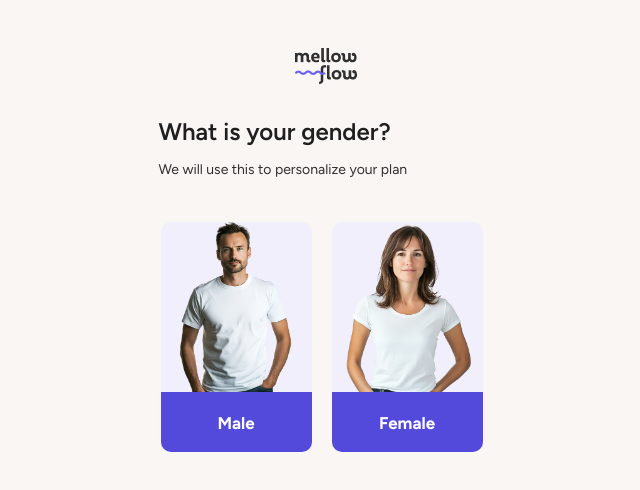
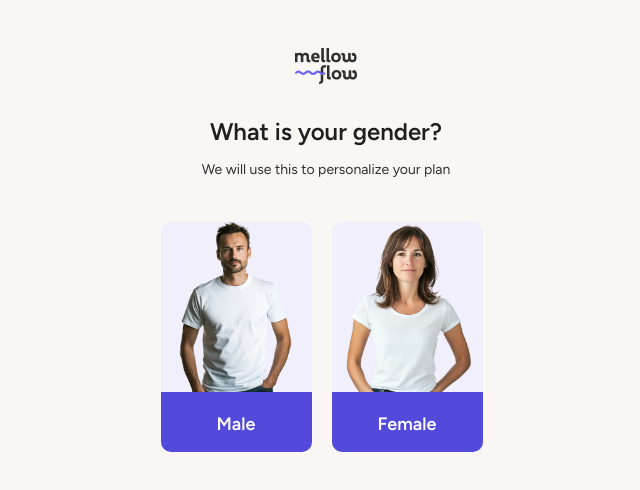
Before and after one commit to Viktorija-Sta/netzet-quiz, a Next.js app: page / in a window 1280 px wide. Shown: the top 490 px of the page, without its empty margins (314-954 px from the left). Built offline with nearby package versions, Linux system fonts and the light colour scheme.

Commit message:
Update LandingPage and QuizPage styling for improved layout and typography

```diff
--- a/app/page.tsx
+++ b/app/page.tsx
@@ -27,10 +27,10 @@ export default function LandingPage() {
             />
         </div>
 
-        <h1 className="text-[24px] font-semibold text-[#1F1F1F] leading-tight">
+        <h1 className="text-[24px] text-center font-semibold text-[#1F1F1F] leading-tight">
           What is your gender?
         </h1>
-        <p className="text-[14px] text-text-gray mt-3">
+        <p className="text-[14px] text-center text-[#303030] mt-3">
           We will use this to personalize your plan
         </p>
 
@@ -45,12 +45,12 @@ export default function LandingPage() {
                 <Image
                   src={`/${gender.toLowerCase()}.png`}
                   alt={gender}
-                  width={155}
-                  height={170}
+                  width={160}
+                  height={140}
                   className="object-cover"
                 />
               </div>
-              <div className="bg-primary-purple text-white text-[17px] font-bold py-3 text-center h-[64px] flex items-center justify-center">
+              <div className="bg-primary-purple text-white text-[18px] font-semibold py-3 text-center h-[64px] flex items-center justify-center">
                 {gender}
               </div>
             </button>
--- a/app/quiz/page.tsx
+++ b/app/quiz/page.tsx
@@ -53,7 +53,7 @@ export default function QuizPage() {
               <Image
                 src="/logo.png"
                 alt="Mellow Flow Logo"
-                width={62}
+                width={60}
                 height={36}
               />
             </div>
@@ -73,7 +73,7 @@ export default function QuizPage() {
         </header>
 
         <div className="mt-8">
-          <h1 className="text-[28px] font-bold text-[#1F1F1F] text-center leading-tight">
+          <h1 className="text-[24px] font-semibold text-[#303030 text-center leading-tight">
             {currentQuestion.questionText}
           </h1>
         </div>
```
